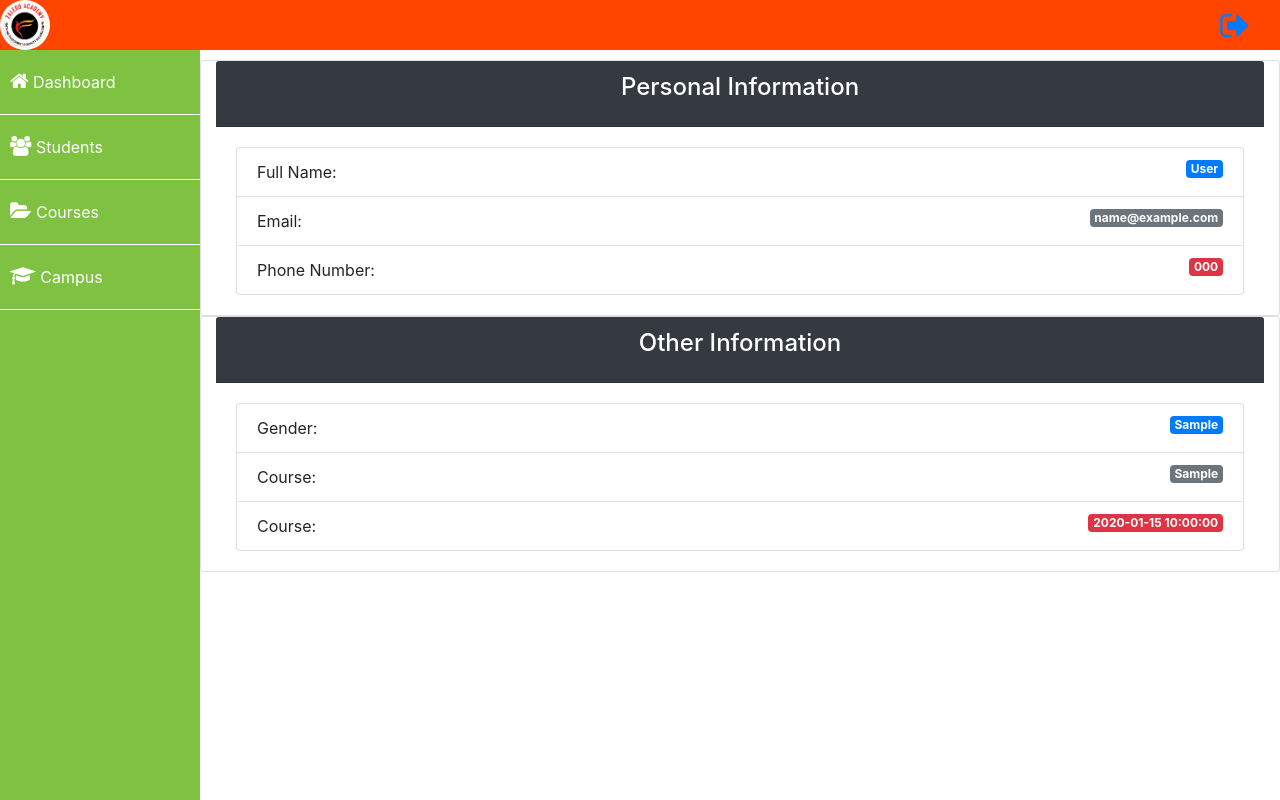
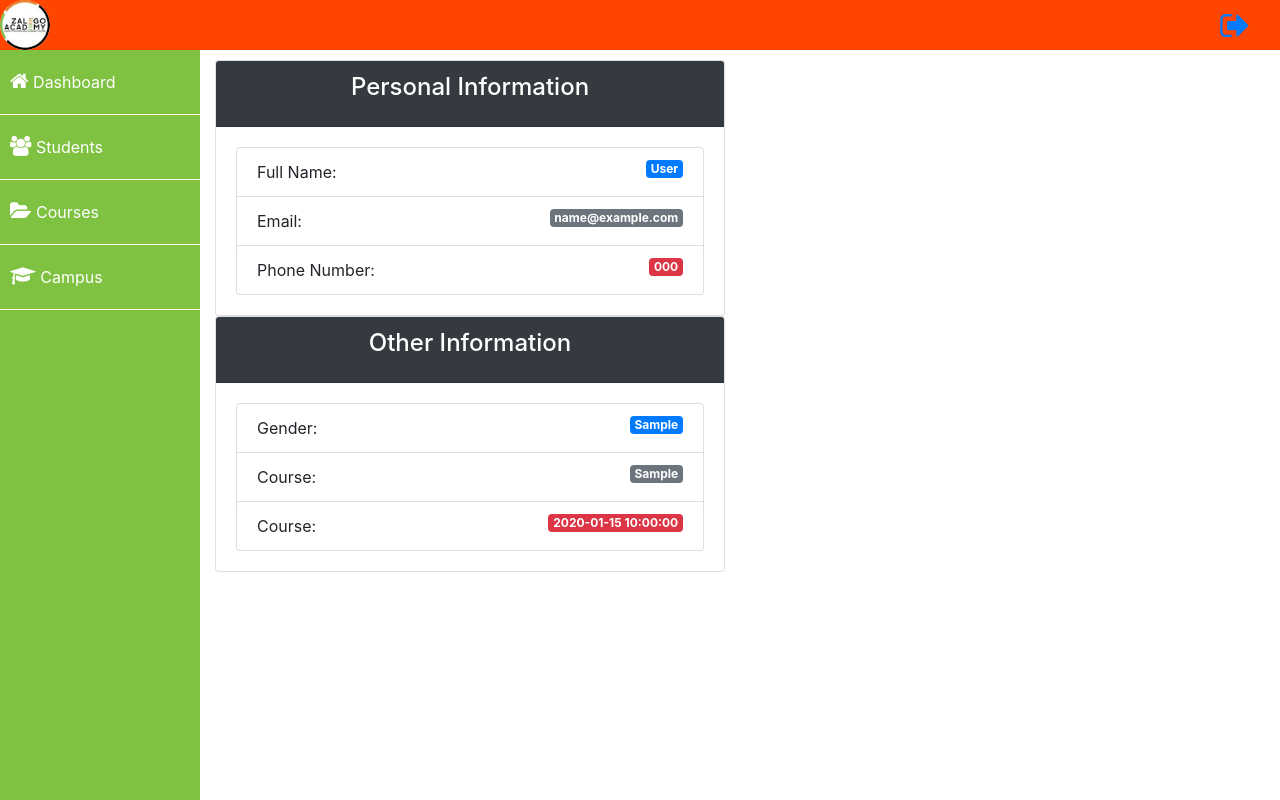
Before and after one commit to AllanMwangii/dashboard, a PHP site: the page made by admindashboard/view-enrollment.php in a window 1280 px wide. Run offline with PHP 8.4, Linux system fonts and the light colour scheme; tables that the repository leaves empty or names only in its code hold one stand-in row (values such as "Sample post").

Commit message:
Add files via upload

```diff
--- a/admindashboard/includes/navbar.php
+++ b/admindashboard/includes/navbar.php
@@ -2,7 +2,7 @@
 
 
  <div class="header text-white">
-      <img src="zalego.png" alt="Zalego" height="50" width="50" class="rounded-circle">
+      <img src="images/download.jpg" alt="Zalego" height="50" width="50" class="rounded-circle">
 
 
        <span class="pull-right" style="padding:10px 30px;text-decoration:none">
--- a/admindashboard/login.php
+++ b/admindashboard/login.php
@@ -1,7 +1,7 @@
 <?php
 
   //database connection
-  require_once('connection.php');
+  require_once('includes/connection.php');
   //setting
   if(isset($_POST['login']))
   {
--- a/admindashboard/processRegister.php
+++ b/admindashboard/processRegister.php
@@ -1,6 +1,6 @@
 <?php
 
-   require_once('connection.php');
+   require_once('includes/connection.php');
 
    if(isset($_POST['signUp']))
    {
--- a/admindashboard/register.php
+++ b/admindashboard/register.php
@@ -20,7 +20,7 @@
 	</div>
     <div class="container p-5">
         <div class="row ">
-            <img src="zalego.png" alt="zalego-Admin" class="mx-auto">
+            <img src="images/download.jpg" alt="zalego-Admin" class="mx-auto">
 
         </div>
         <div class="mx-auto">
--- a/admindashboard/view-enrollment.php
+++ b/admindashboard/view-enrollment.php
@@ -30,7 +30,8 @@ while($fetchStudent=mysqli_fetch_array($sqlFetchEnrolledStudent))
      <div class="main-content">
          <div class="container-fluid">
             <div class="row">
-                <div class="card col-lg-12 ">
+             <div class="col-lg-6">
+             <div class="card">
                     <div class="card-header bg-dark text-white text-center"><h4 class="card-title">Personal Information</h4></div>
                         <div class="card-body">
                             <ul class="list-group">
@@ -40,10 +41,12 @@ while($fetchStudent=mysqli_fetch_array($sqlFetchEnrolledStudent))
                             </ul>
                         </div>
                 </div>
+             </div>
             </div>
             <div class="row">
-                <div class="card col-lg-12 ">
-                    <div class="card-header bg-dark text-white text-center"><h4 class="card-title">Other Information</h4></div>
+                <div class="col-lg-6">
+                <div class="card">
+                      <div class="card-header bg-dark text-white text-center"><h4 class="card-title">Other Information</h4></div>
                         <div class="card-body">
                             <ul class="list-group">
                                 <li class="list-group-item">Gender: <span class="float-right badge badge-primary"><?php echo $gender?></span></li>
@@ -51,6 +54,7 @@ while($fetchStudent=mysqli_fetch_array($sqlFetchEnrolledStudent))
                                 <li class="list-group-item">Course: <span class="float-right badge badge-danger"><?php echo $created_at?></span></li>
                             </ul>
                         </div>
+                </div>
                 </div>
             </div>
             </div>
```
Also changed, not shown: admindashboard/includes/connection.php (+4 -4 lines), admindashboard/images/download.jpg (added).
